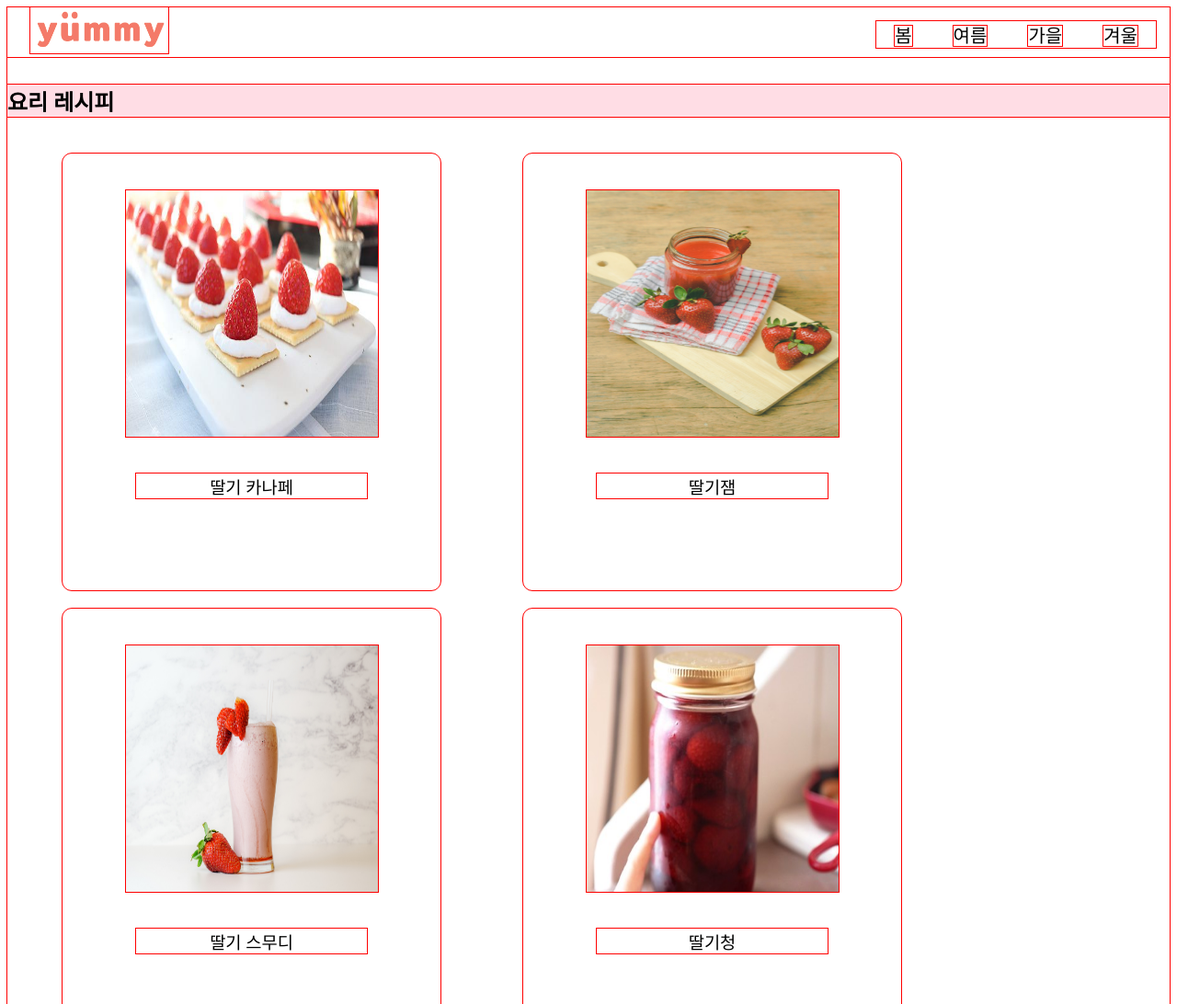
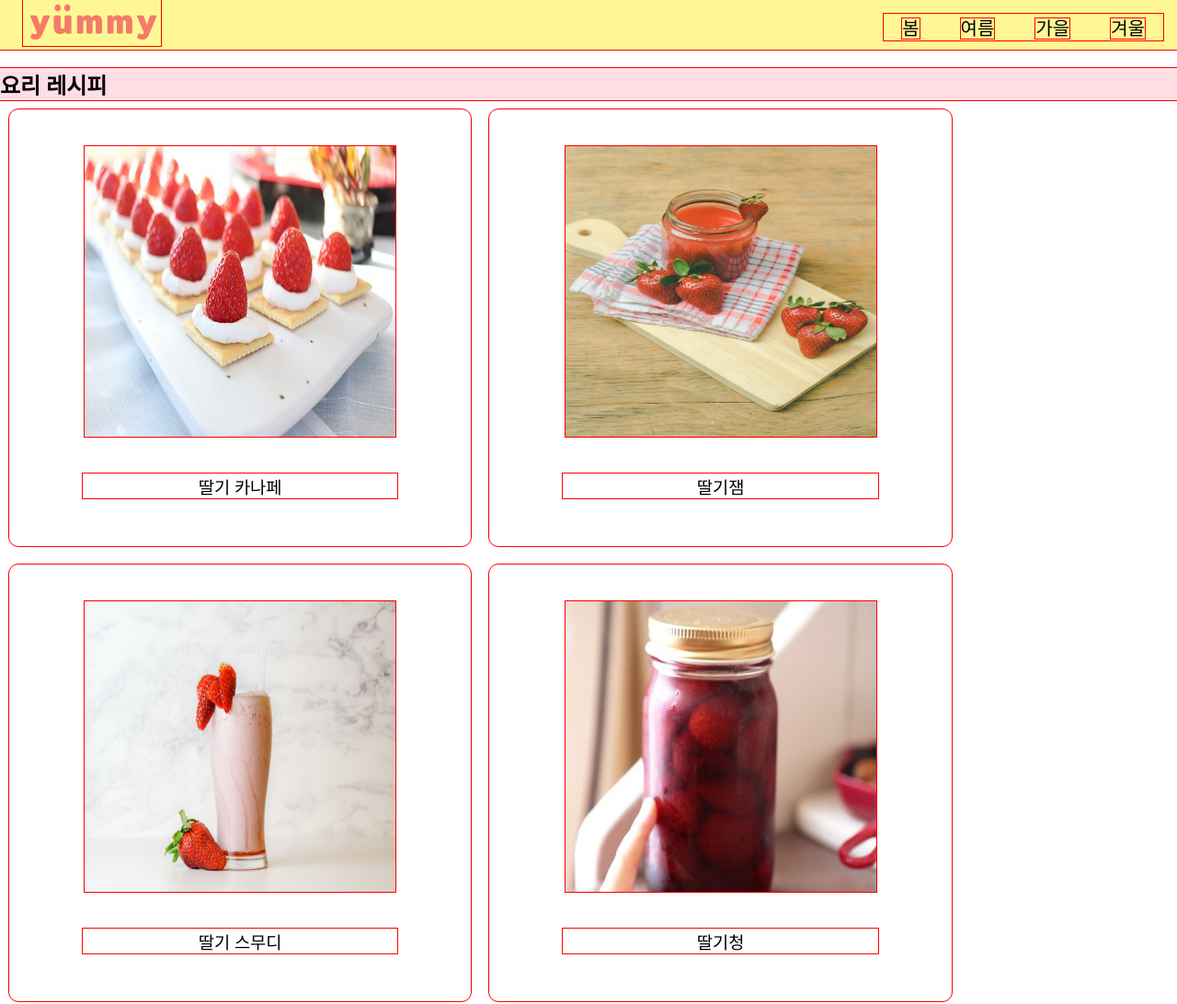
Before and after one commit to leehyeryeong/WSM_yummy, a plain HTML site: page strawberry-receipe.html in a window 1280 px wide. Shown: the top 1092 px of the page at 92% size. Drawn offline with Linux system fonts and the light colour scheme.

Commit message:
화면 크기에 따라 떨어지는 css

```diff
--- a/CSS/strawberry-receipe-style.css
+++ b/CSS/strawberry-receipe-style.css
@@ -1,21 +1,17 @@
 @import url('https://fonts.googleapis.com/css2?family=Noto+Sans+KR:wght@400;500;700&display=swap');
 * {
+    margin: 0;
+    padding: 0;
     font-family: 'Noto Sans KR' sans-serif;
     outline: solid 1px red;
-}
-html {
-    margin: 0;
-    padding: 0;
 }
 .container {
     max-width: 100%;
     height: 1854px;
 }
-.middle {
-    background: #FFDDE5;
-}
-header {
+nav {
     width: 100%;
+    margin: 0;
     background: #FFF795;
 }
 .logo {
@@ -41,7 +37,7 @@ a:hover {
 }
 .strawberry-receipe {
     background: #FFDDE5;
-    margin-top: 30px;
+    margin: 20px 0 20px 0;
 }
 .strawberry-receipe h3 {
     font-weight: normal;
@@ -54,12 +50,13 @@ a:hover {
 .strawberry-syrup,
 .strawberry-mozzi,
 .strawberry-sandwich {
-    width: 331px;
+    float: left;
+    background: #fff;
+    width: 33%;
     height: 395px;
     border-radius: 10px;
-    margin: 20px 30px 0 60px;
+    margin: 10px;
     padding: 40px;
-    float: left;
 }
 .strawberry-canape-img,
 .strawberry-jam-img,
@@ -67,8 +64,8 @@ a:hover {
 .strawberry-syrup-img,
 .strawberry-mozzi-img,
 .strawberry-sandwich-img {
-    width: 274px;
-    height: 268px;
+    width: 80%;
+    height: 80%;
     display: block;
     margin: auto;
 }
```
